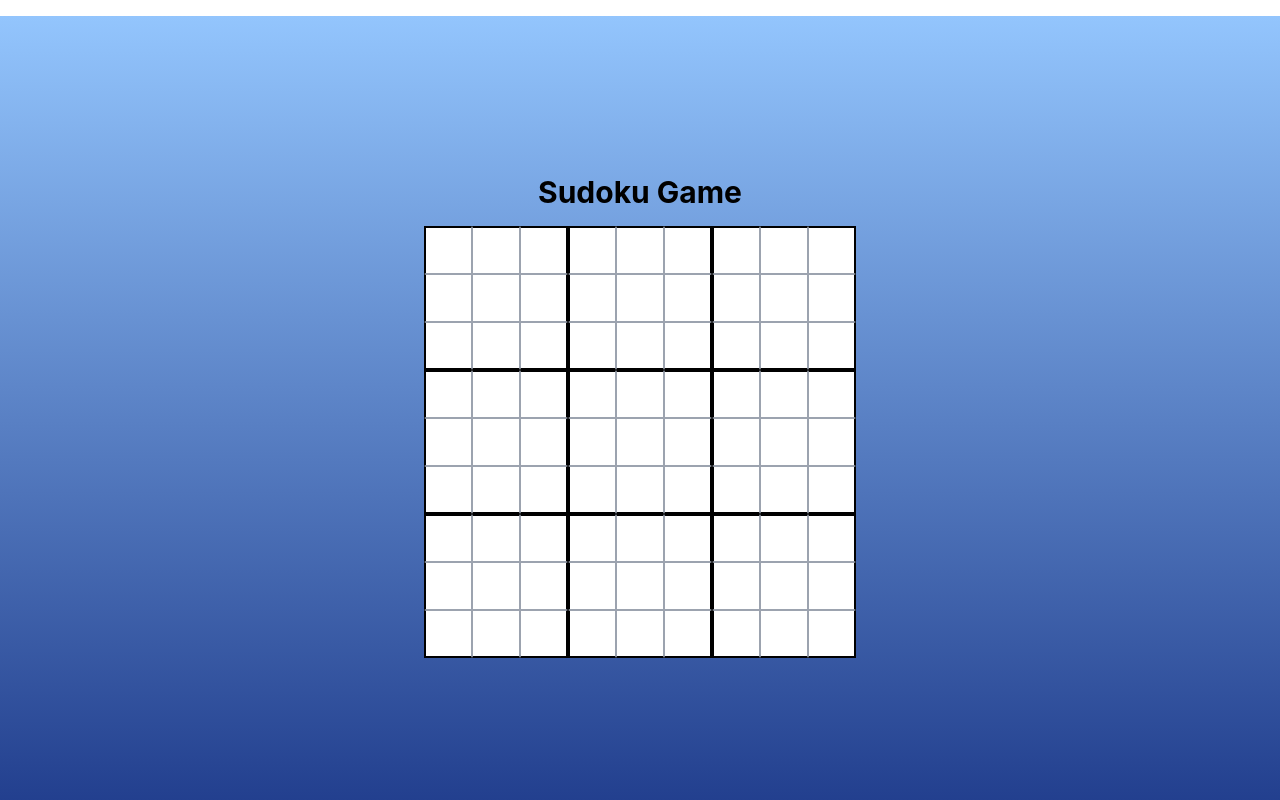
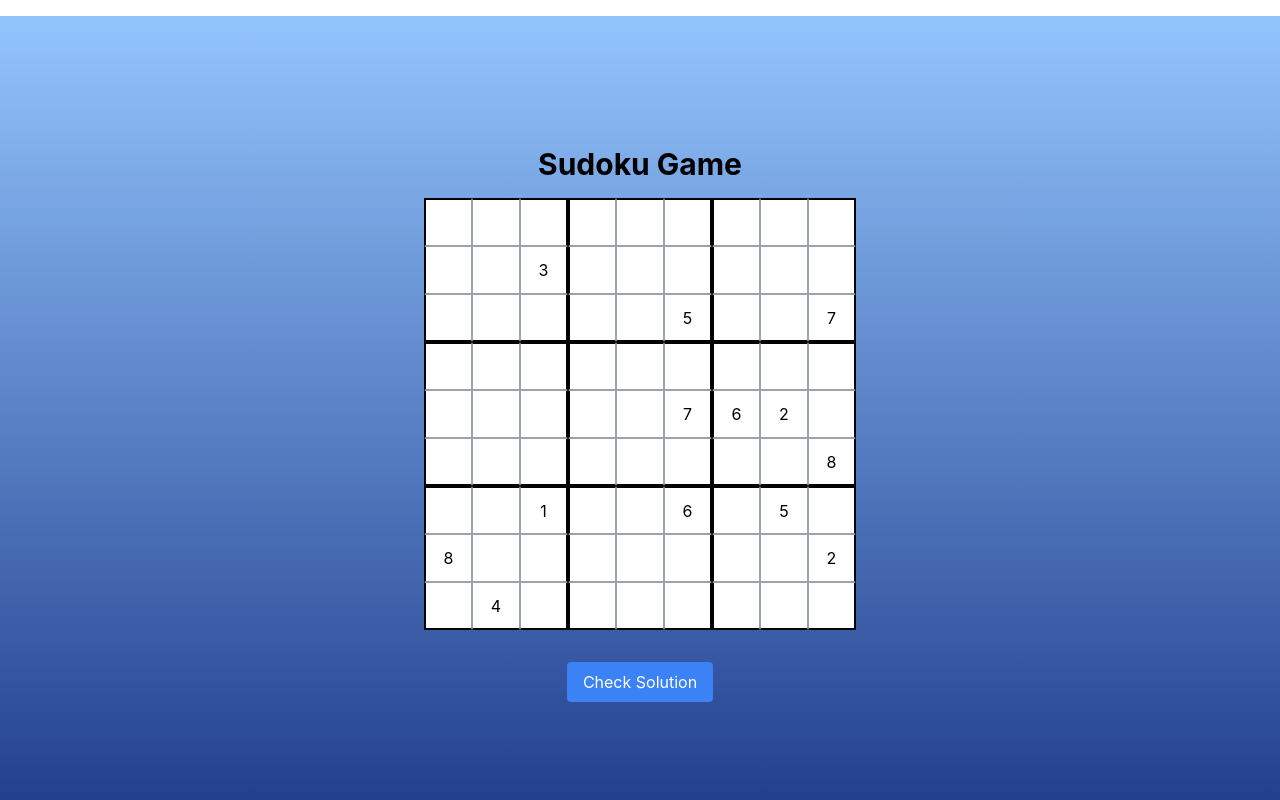
Before and after one commit to TahaTikriti/sudoku-game, a React (Create React App) app: page / in a window 1280 px wide. Shown: the top 800 px of the page. Built offline with nearby package versions, Linux system fonts and the light colour scheme.

Commit message:
added dynamic conflitct check and complete board solution check

```diff
--- a/src/SudokuBoard.tsx
+++ b/src/SudokuBoard.tsx
@@ -1,31 +1,97 @@
-import React, { useState } from 'react';
-import 'tailwindcss/tailwind.css';
+import React, { useState, useEffect } from "react";
+import "tailwindcss/tailwind.css";
 
 const SudokuBoard: React.FC = () => {
-    const [board, setBoard] = useState<number[][]>(Array(9).fill(Array(9).fill(0)));
+  const [board, setBoard] = useState<number[][]>(
+    Array(9).fill(Array(9).fill(0))
+  );
+  const [isComplete, setIsComplete] = useState(false);
+
+  useEffect(() => {
+    setBoard(generateValidBoard());
+  }, []);
+
+  const generateValidBoard = () => {
+    const newBoard = Array.from({ length: 9 }, () => Array(9).fill(0));
+    for (let i = 0; i < 9; i++) {
+      for (let j = 0; j < 9; j++) {
+        if (Math.random() > 0.75) {
+          let num;
+          let attempts = 0;
+          do {
+            num = Math.floor(Math.random() * 9) + 1;
+            attempts++;
+          } while (!isValidPlacement(newBoard, i, j, num) && attempts < 10);
+          newBoard[i][j] = num;
+        }
+      }
+    }
+    return newBoard;
+  };
+
+  const isValidPlacement = (
+    board: number[][],
+    row: number,
+    col: number,
+    value: number
+  ) => {
+    const startRow = Math.floor(row / 3) * 3;
+    const startCol = Math.floor(col / 3) * 3;
+    for (let i = 0; i < 9; i++) {
+      if (board[row][i] === value && i !== col) return false;
+      if (board[i][col] === value && i !== row) return false;
+      if (
+        board[startRow + Math.floor(i / 3)][startCol + (i % 3)] === value &&
+        (startRow + Math.floor(i / 3) !== row || startCol + (i % 3) !== col)
+      )
+        return false;
+    }
+    return true;
+  };
 
   const handleChange = (row: number, col: number, value: string) => {
-        const newBoard = board.map((r, rowIndex) =>
+    if (/^[1-9]?$/.test(value)) {
+      const updatedBoard = board.map((r, rowIndex) =>
         rowIndex === row
-                ? r.map((cell, colIndex) => (colIndex === col ? (value ? parseInt(value) : 0) : cell))
+          ? r.map((cell, colIndex) =>
+              colIndex === col ? parseInt(value) || 0 : cell
+            )
           : r
       );
-        setBoard(newBoard);
+      setBoard(updatedBoard);
+      setIsComplete(false);
+    }
+  };
+
+  const checkCompletion = () => {
+    const complete = board.every((row) =>
+      row.every((cell) => cell >= 1 && cell <= 9)
+    );
+    setIsComplete(complete);
+    alert(
+      complete
+        ? "Congratulations! The board is complete."
+        : "The board is incomplete. Ensure all cells are filled."
+    );
+  };
+
+  const getCellClass = (row: number, col: number) => {
+    const value = board[row][col];
+    return value && !isValidPlacement(board, row, col, value)
+      ? "bg-red-200"
+      : "";
   };
 
   const getBorderClass = (rowIndex: number, colIndex: number) => {
-        // Adding thicker borders for every 3rd row and column
     const isTopBorder = rowIndex % 3 === 0;
     const isLeftBorder = colIndex % 3 === 0;
     const isBottomBorder = (rowIndex + 1) % 3 === 0;
     const isRightBorder = (colIndex + 1) % 3 === 0;
-        let borderClass = "border border-gray-400"; // Default inner border color
-
-        if (isTopBorder) borderClass += " border-t-2 border-t-black"; // Thicker top border for 3rd row
-        if (isLeftBorder) borderClass += " border-l-2 border-l-black"; // Thicker left border for 3rd column
-        if (isBottomBorder) borderClass += " border-b-2 border-b-black"; // Thicker bottom border for 3rd row
-        if (isRightBorder) borderClass += " border-r-2 border-r-black"; // Thicker right border for 3rd column
-
+    let borderClass = "border border-gray-400";
+    if (isTopBorder) borderClass += " border-t-2 border-t-black";
+    if (isLeftBorder) borderClass += " border-l-2 border-l-black";
+    if (isBottomBorder) borderClass += " border-b-2 border-b-black";
+    if (isRightBorder) borderClass += " border-r-2 border-r-black";
     return borderClass;
   };
 
@@ -38,21 +104,28 @@ const SudokuBoard: React.FC = () => {
           row.map((cell, colIndex) => (
             <input
               key={`${rowIndex}-${colIndex}`}
-                type="number"
-                min="1"
-                max="9"
+              type="text"
               value={cell || ""}
-                onChange={(e) =>
-                  handleChange(rowIndex, colIndex, e.target.value)
-                }
-                className={`w-12 h-12 text-center ${getBorderClass(
+              onChange={(e) => handleChange(rowIndex, colIndex, e.target.value)}
+              className={`w-12 h-12 text-center ${getCellClass(
                 rowIndex,
                 colIndex
-                )} appearance-none`}
+              )} ${getBorderClass(rowIndex, colIndex)} appearance-none`}
             />
           ))
         )}
       </div>
+
+      <button
+        onClick={checkCompletion}
+        className="mt-4 px-4 py-2 bg-blue-500 text-white rounded hover:bg-blue-600"
+      >
+        Check Solution
+      </button>
+
+      {isComplete && (
+        <p className="text-green-600 mt-2">The board is complete!</p>
+      )}
     </div>
   );
 };
```
Lines whose indentation alone changed are shown as unchanged.
